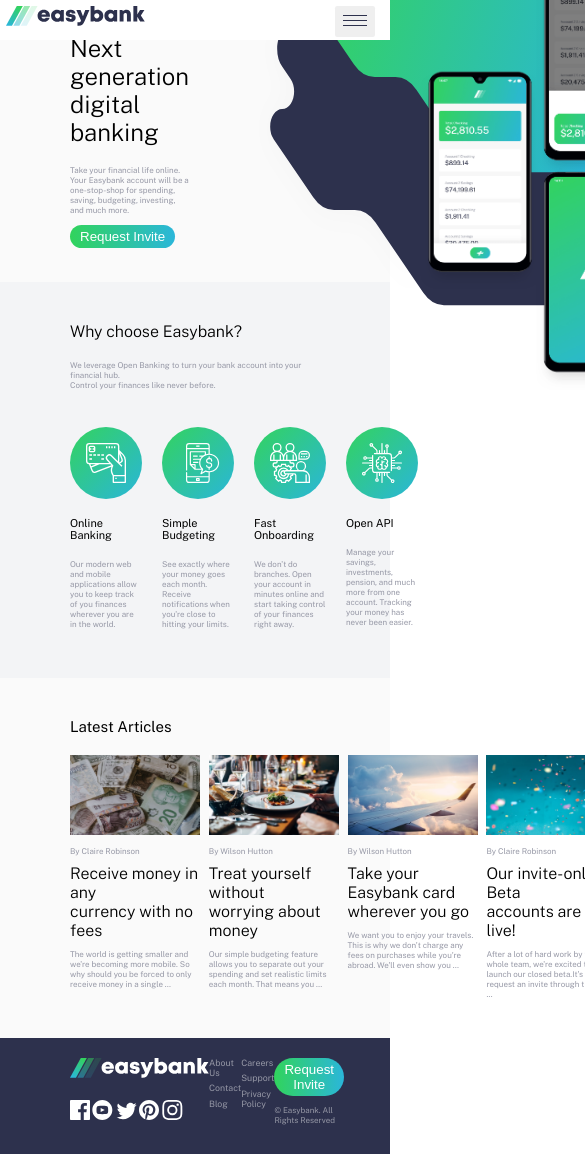
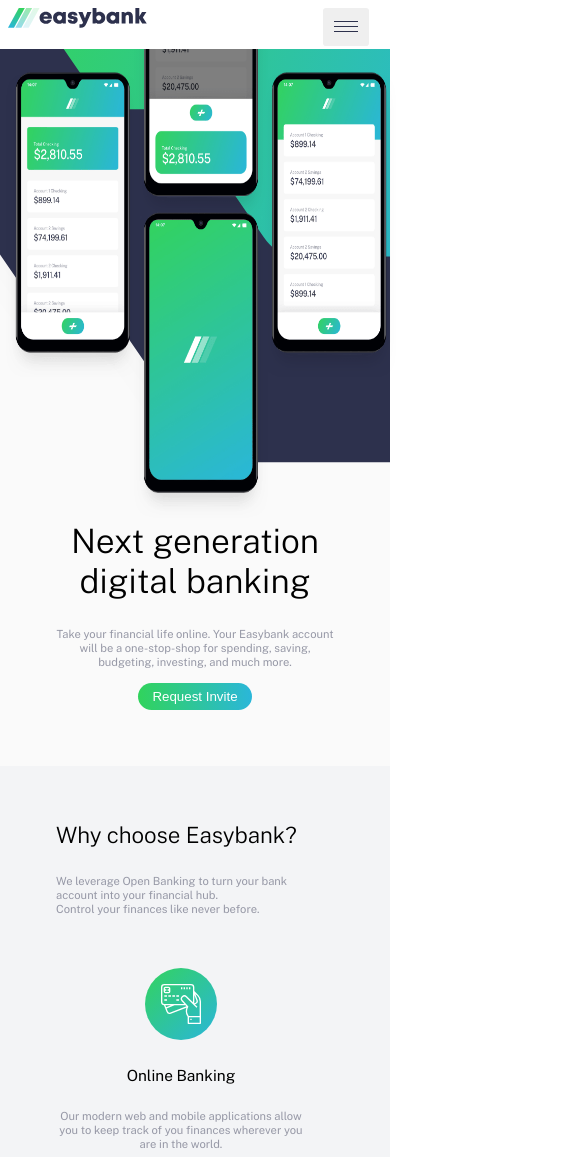
Before and after one commit to ujjawal-12/frontend_challenge.github.io, a plain HTML site: page challenge-1/index.html in a window 390 px wide. Shown: the top 1157 px of the page, 585 px wide, since content can reach past the window. Drawn offline with nearby package versions, Linux system fonts and the light colour scheme.

Commit message:
last commit all coding done

```diff
--- a/challenge-1/style.css
+++ b/challenge-1/style.css
@@ -227,18 +227,16 @@ footer div#footer-sec div > ul > li {
   font-size: 0.88rem;
 }
 
-@media (max-width: 768px) {
+@media (max-width: 756px) {
   html {
-    font-size: 10px;
+    font-size: 14px;
+    overflow-x: hidden;
   }
 
-
   section#sec-1 header#header {
-    /* padding: 0 0 2rem 0; */
-    /* padding: .55rem; */
-    height: 4rem;
+    height: 3.5rem;
     position: fixed;
-    width: 100%;
+    width: 100vw;
     display: block;
   }
 
@@ -253,13 +251,12 @@ footer div#footer-sec div > ul > li {
     box-shadow: 2px 17px 35px -3px rgba(0, 0, 0, 0.7);
     width: 70%;
     background-color: rgb(244, 250, 248);
-    transition: all .2s linear;
+    transition: all 0.2s linear;
   }
 
-  section#sec-1 header#header ul.nav-item{
+  section#sec-1 header#header ul.nav-item {
     right: -50%;
-    transition: all .2s linear;
-
+    transition: all 0.2s linear;
   }
 
   section#sec-1 header#header ul li {
@@ -278,16 +275,108 @@ footer div#footer-sec div > ul > li {
     display: none;
   }
 
-  section header#header button#hamburger{
-    display:block;
+  section header#header button#hamburger {
+    display: block;
     outline: none;
-    padding: .80rem;
+    padding: 0.8rem;
     border: none;
     position: absolute;
     top: 0;
     right: 0;
-    margin: .60rem 1.5rem;
-    /* background-color:rgb(214, 205, 205); */
-    border-radius: .22rem;
+    margin: 0.6rem 1.5rem;
+    border-radius: 0.22rem;
+  }
+
+  section div#landing-sec {
+    display: flex;
+    flex-direction: column;
+    align-items: center;
+    justify-content: space-around;
+  }
+  section div#landing-sec div.box-1 {
+    flex: 0 0 100%;
+    order: 2;
+    padding: 4rem;
+    text-align: center;
+  }
+
+  section div#landing-sec div.box-2 {
+    flex: 0 0 100%;
+  }
+
+  section div#landing-sec div.box-2 :first-child {
+    height: 33rem;
+    transform: scale(1.5);
+    position: relative;
+    top: -4.5rem;
+    left: 1.8rem;
+    width: 100vw;
+    padding: 0;
+  }
+
+  section div#landing-sec div.box-2 :last-child {
+    position: absolute;
+    height: 43rem;
+    left: 0.45rem;
+    width: 100vw;
+    top: -6rem;
+  }
+  /* sec-3 */
+  section div#sec-3 {
+    padding: 4rem 6rem 2rem 4rem;
+  }
+
+  section div#sec-3 div#wrapper {
+    display: flex;
+    flex-direction: column;
+    margin: 2rem 0;
+  }
+
+  section div#sec-3 div#wrapper > div {
+    text-align: center;
+    margin-bottom: 1rem;
+  }
+  section div#sec-3 div#wrapper > * + * {
+    padding-left: 0;
+  }
+
+  /* sec-4 */
+  section#sec-4 {
+    text-align: center;
+  }
+
+  section#sec-4 div#sec-4-block {
+    display: flex;
+    flex-direction: column;
+  }
+
+  section#sec-4 div#sec-4-block > div {
+    margin-bottom: 1rem;
+    text-align: center;
+    padding: 1rem;
+  }
+
+  section#sec-4 div#sec-4-block > * + * {
+    margin-left: 0;
+  }
+
+  /* footer */
+  footer div#footer-sec {
+    display: flex;
+    flex-direction: column;
+  }
+
+  footer div#footer-sec > div {
+    margin-bottom: 3rem;
+    text-align: center;
+  }
+
+  footer div#footer-sec > div > ul li {
+    padding: 0.55rem;
+    font-size: large;
+  }
+
+  footer div#footer-sec > div > p {
+    padding-bottom: 3rem;
   }
 }
```
Also changed, not shown: challenge-1/index.js (+5 -7 lines).
